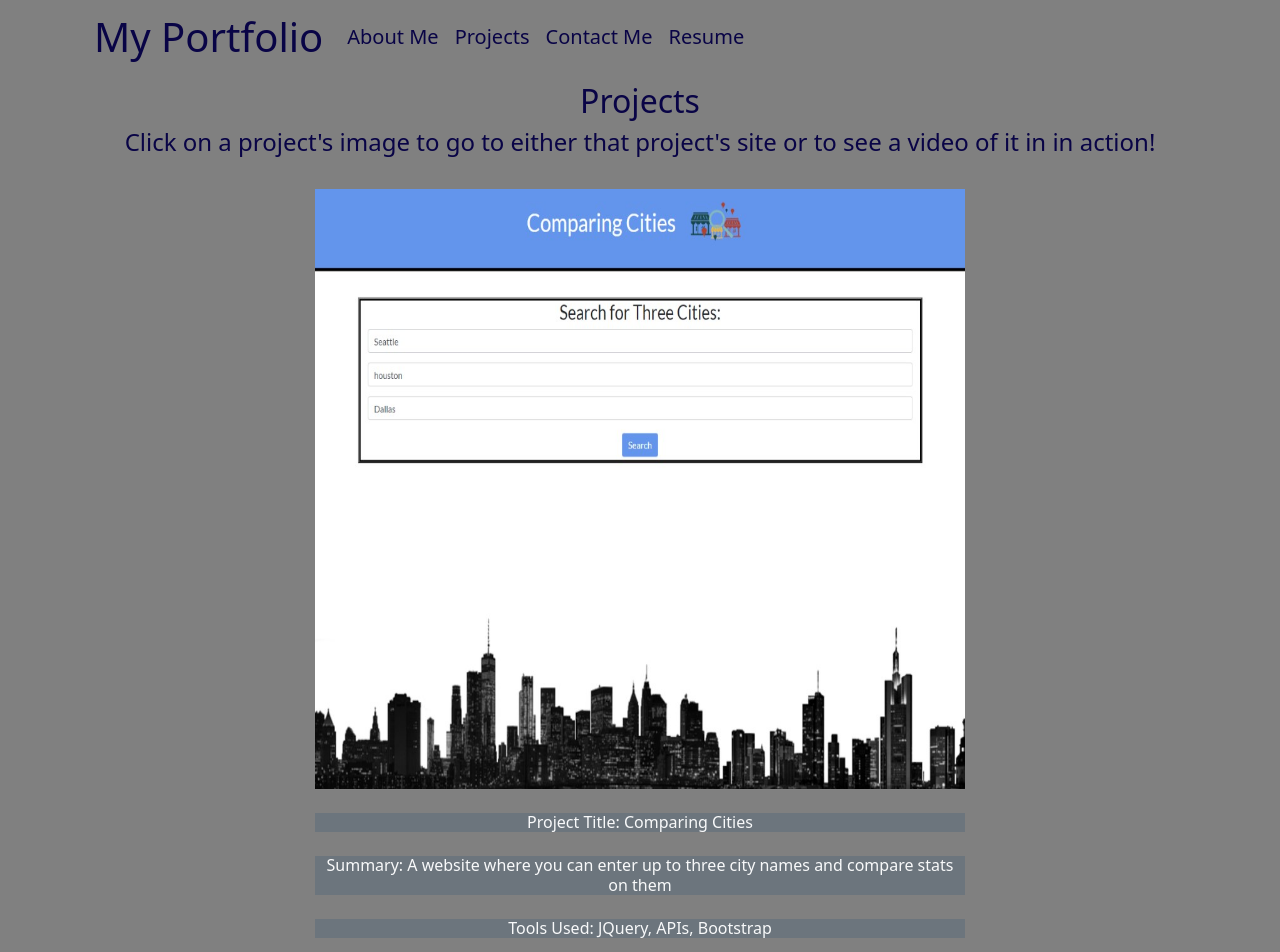
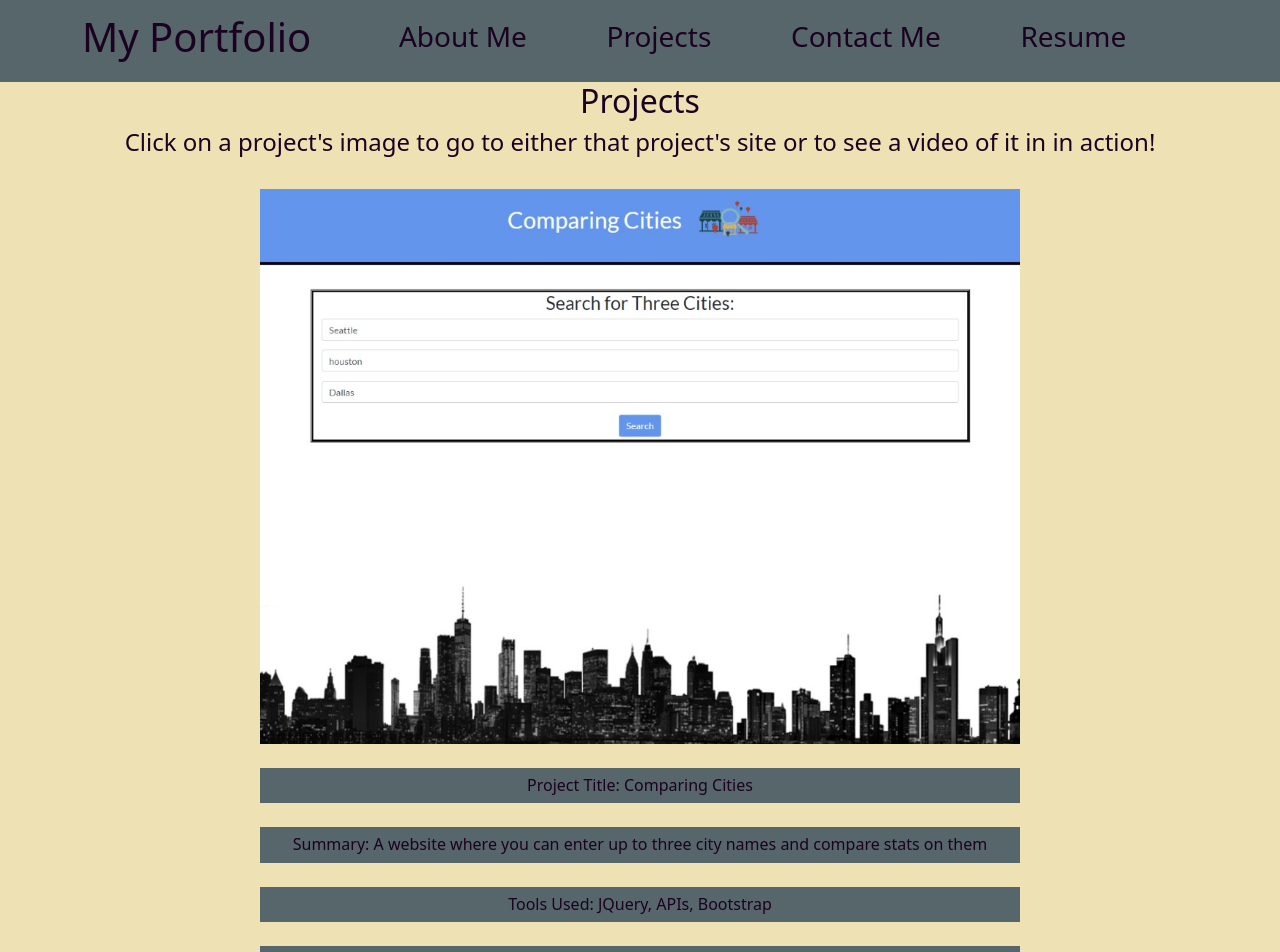
Before and after one commit to fortu038/portfolio, a React (Create React App) app: page /portfolio-projects in a window 1280 px wide. Shown: the top 952 px of the page. Built offline with nearby package versions, Linux system fonts and the light colour scheme.

Commit message:
Major styling overhaul to all pages and updated linked resume.

```diff
--- a/src/App.css
+++ b/src/App.css
@@ -1,57 +1,50 @@
 /* Generalist Styling */
 :root {
-  --text: #090446;
-  --mainBackground: #808080;
-  --activeText: #61dafb;
-  --altBackground: #fbfff1;
-  --highlightText: #e0ca3c;
-  --secondaryText: #9cde9f;
-  --important: #322e18;
+  --russianViolet: #330036;
+  --darkPurple: #38182F;
+  --charcoal: #2F394D;
+
+  --paynesGrey: #56666B;
+  --vanilla: #EEE1B3;
+  --rufous: #A33B20;
+  --darkPurple: #1C0221;
+  --rosyBrown: #BA8F95;
+
+  --uranianBlue: #BADEFC;
+  --gamboge: #F0A202;
 }
 
 * {
-  background-color: var(--mainBackground);
-  color: var(--text);
+  color: var(--darkPurple);
 }
 
-.HoverLink {
-  color: var(--text);
+.bgSecondary {
+  background-color: var(--paynesGrey);
+}
+
+.bgStandard, html {
+  background-color: var(--vanilla);
+}
+
+.GeneralHoverLink {
+  color: var(--darkPurple);
   text-decoration: none;
 }
 
-.HoverLink:hover {
-  color: var(--activeText);
+.GeneralHoverLink:hover {
+  color: var(--rufous);
 }
 
-.ChangeOnHover:hover {
-  color: var(--activeText);
+.ProjectHoverLink {
+  color: var(--darkPurple);
 }
 
-button {
-  background: none;
-	color: var(--text);
-	border: none;
-	padding: 0;
-	font: inherit;
-	cursor: pointer;
-	outline: inherit;
+.ProjectHoverLink:hover {
+  color: var(--rufous);
 }
 
-button:hover {
-  color: var(--activeText);
-}
-
-/* Contact section Styling */
-.Contact input {
-  width: 15vw;
-}
-
-.Contact button {
-  margin-top: 5vh;
-}
-
-#message {
-  height: 20vh;
+.NavHoverLink:hover {
+  color: var(--rufous);
 }
 
 /* Footer Styling */
@@ -69,13 +62,11 @@ button:hover {
 
 /* Projects Styling */
 .Project-Img {
-  height: 75vmin;
-  min-height: 300px;
-  width: 90vmin;
-  max-width: 650px;
+  /* height: 75vmin;
+  min-height: 300px; */
+  max-width: 95vmin;
 }
 
 .Project-Text-Box {
-  width: 90vmin;
-  max-width: 650px;
+  max-width: 95vmin;
 }
--- a/src/components/Footer.jsx
+++ b/src/components/Footer.jsx
@@ -4,7 +4,7 @@ import {Container} from 'react-bootstrap';
 
 function Footer () {
   return(
-    <Container>
+    <Container className="mt-5">
       <div className="d-flex justify-content-evenly align-items-center">
         <a href="https://github.com/fortu038">
           <img
--- a/src/components/Navigation.jsx
+++ b/src/components/Navigation.jsx
@@ -5,23 +5,42 @@ import 'bootstrap/dist/css/bootstrap.css';
 
 function Navigation (props) {
   return(
-    // <div>
-    //   <h1>{props.text}</h1>
-    // </div>
-    <Navbar collapseOnSelect expand="lg">
-      <Container className="text-center">
-      <Navbar.Brand><h1>My Portfolio</h1></Navbar.Brand>
-        <Navbar.Toggle aria-controls="responsive-navbar-nav" />
+    <div className="bgSecondary">
+      <Navbar sticky="top" collapseOnSelect expand="lg">
+        <Container className="text-center">
+          <Navbar.Brand>
+            <h1>
+              My Portfolio
+            </h1>
+          </Navbar.Brand>
+          <Navbar.Toggle aria-controls="responsive-navbar-nav" />
           <Navbar.Collapse id="responsive-navbar-nav">
-            <Nav className="me-auto">
-            <Nav.Link as={Link} to="/portfolio"><h5 className="ChangeOnHover">About Me</h5></Nav.Link>
-            <Nav.Link as={Link} to="/portfolio-projects"><h5 className="ChangeOnHover">Projects</h5></Nav.Link>
-            <Nav.Link as={Link} to="/portfolio-contactme"><h5 className="ChangeOnHover">Contact Me</h5></Nav.Link>
-            <Nav.Link as={Link} to="/portfolio-resume"><h5 className="ChangeOnHover">Resume</h5></Nav.Link>
-            </Nav>
+              <Nav className="flex-grow-1 justify-content-evenly align-items-center">
+                <Nav.Link as={Link} to="/portfolio">
+                  <h3 className="NavHoverLink">
+                    About Me
+                  </h3>
+                </Nav.Link>
+                <Nav.Link as={Link} to="/portfolio-projects">
+                  <h3 className="NavHoverLink">
+                    Projects
+                  </h3>
+                </Nav.Link>
+                <Nav.Link as={Link} to="/portfolio-contactme">
+                  <h3 className="NavHoverLink">
+                    Contact Me
+                  </h3>
+                </Nav.Link>
+                <Nav.Link as={Link} to="/portfolio-resume">
+                  <h3 className="NavHoverLink">
+                    Resume
+                  </h3>
+                </Nav.Link>
+              </Nav>
           </Navbar.Collapse>
-      </Container>
-    </Navbar>
+        </Container>
+      </Navbar>
+    </div>
   )
 }
 
--- a/src/components/pages/about-me/AboutMe.jsx
+++ b/src/components/pages/about-me/AboutMe.jsx
@@ -1,12 +1,12 @@
 import React from 'react';
-import { Container } from 'react-bootstrap';
+
 import Navigation from '../../Navigation';
 import Footer from '../../Footer';
 
 
 function AboutMe () {
   return (
-    <Container>
+    <div className="bgStandard">
       <Navigation />
 
       <div className="d-flex flex-column justify-content-center align-items-center">
@@ -26,7 +26,7 @@ function AboutMe () {
       </div>
 
       <Footer />
-    </Container>
+    </div>
   )
 };
 
--- a/src/components/pages/contact-me/ContactMe.jsx
+++ b/src/components/pages/contact-me/ContactMe.jsx
@@ -1,22 +1,22 @@
 import React from 'react';
-import { Container } from 'react-bootstrap';
+
 import Navigation from '../../Navigation';
 import Footer from '../../Footer';
 
 function ContactMe () {
   return (
-    <Container>
+    <div className="bgStandard">
       <Navigation />
 
       <div className="d-flex flex-column justify-content-center align-items-center">
         <h2>Contact Me</h2>
-        <h5 className="text-center">My Primary Email: <a className="HoverLink" href="mailto:conorfortuna@gmail.com">conorfortuna@gmail.com</a></h5>
-        <h5 className="text-center">My Secondary Email: <a className="HoverLink" href="mailto:fortu038@umn.edu">fortu038@umn.edu</a></h5>
-        <h5 className="text-center">My Phone Number: <a className="HoverLink" href="tel:2183404672">218-340-4672</a></h5>
+        <h5 className="text-center">My Primary Email: <a className="GeneralHoverLink" href="mailto:conorfortuna@gmail.com">conorfortuna@gmail.com</a></h5>
+        <h5 className="text-center">My Secondary Email: <a className="GeneralHoverLink" href="mailto:fortu038@umn.edu">fortu038@umn.edu</a></h5>
+        <h5 className="text-center">My Phone Number: <a className="GeneralHoverLink" href="tel:2183404672">218-340-4672</a></h5>
       </div>
 
       <Footer />
-    </Container>
+    </div>
   )
 };
 
--- a/src/components/pages/projects/ProjectGrid.jsx
+++ b/src/components/pages/projects/ProjectGrid.jsx
@@ -14,17 +14,17 @@ function ProjectGrid (props) {
       </a>
       </div>
       <div className="mt-4 text-center">
-        <h6 className="mt-4 text-light bg-secondary Project-Text-Box">
+        <h6 className="mt-4 p-2 bgSecondary Project-Text-Box">
           Project Title: {props.data.projectTitle}
         </h6>
-        <h6 className="mt-4 text-light bg-secondary Project-Text-Box">
+        <h6 className="mt-4 p-2 bgSecondary Project-Text-Box">
           Summary: {props.data.summary}
         </h6>
-        <h6 className="mt-4 text-light bg-secondary Project-Text-Box">
+        <h6 className="mt-4 p-2 bgSecondary Project-Text-Box">
           Tools Used: {props.data.tools}
         </h6>
-        <h6 className="mt-4 bg-secondary Project-Text-Box">
-          <a className="bg-secondary text-white" href={props.data.repo}>Project GitHub Repo Link</a>
+        <h6 className="mt-4 p-2 bgSecondary Project-Text-Box">
+          <a className="ProjectHoverLink" href={props.data.repo}>Project GitHub Repo Link</a>
         </h6>
       </div>
     </div>
--- a/src/components/pages/projects/Projects.jsx
+++ b/src/components/pages/projects/Projects.jsx
@@ -1,12 +1,12 @@
 import React from "react";
-import { Container } from "react-bootstrap";
+
 import ProjectGrid from "./ProjectGrid";
 import Navigation from "../../Navigation";
 import Footer from "../../Footer";
 
 function Projects (props) {
   return(
-      <Container>
+      <div className="bgStandard">
         <Navigation />
 
         <div className="d-flex flex-column align-items-center">
@@ -23,7 +23,7 @@ function Projects (props) {
         </div>
 
         <Footer />
-      </Container>
+      </div>
   )
 }
 
--- a/src/components/pages/resume/Resume.jsx
+++ b/src/components/pages/resume/Resume.jsx
@@ -1,11 +1,11 @@
 import React from 'react';
-import { Container } from 'react-bootstrap';
+
 import Navigation from '../../Navigation';
 import Footer from '../../Footer';
 
 function ContactMe () {
   return (
-    <Container>
+    <div className="bgStandard">
       <Navigation />
 
       <div className="d-flex flex-column justify-content-center align-items-center">
@@ -17,13 +17,13 @@ function ContactMe () {
           Technical Skills: React, Node.js, MySQL, MongoDB, Microsoft Word, Microsoft Excel,
           Microsoft PowerPoint
         </h5>
-        <a className="HoverLink" href={require("../../../assets/resume/CS-Resume.docx")}>
-          <h5 className="text-center">Click Here to Download My Resume</h5>
+        <a className="GeneralHoverLink" href={require("../../../assets/resume/Conor_Fortuna_Updated_Resume.docx")}>
+          <h5 className="text-center GeneralHoverLink">Click Here to Download My Resume</h5>
         </a>
       </div>
 
       <Footer />
-    </Container>
+    </div>
   )
 };
 
```
Also changed, not shown: src/App.js (+0 -11 lines), 2 other files (tests, documents, lock files or other folders).
